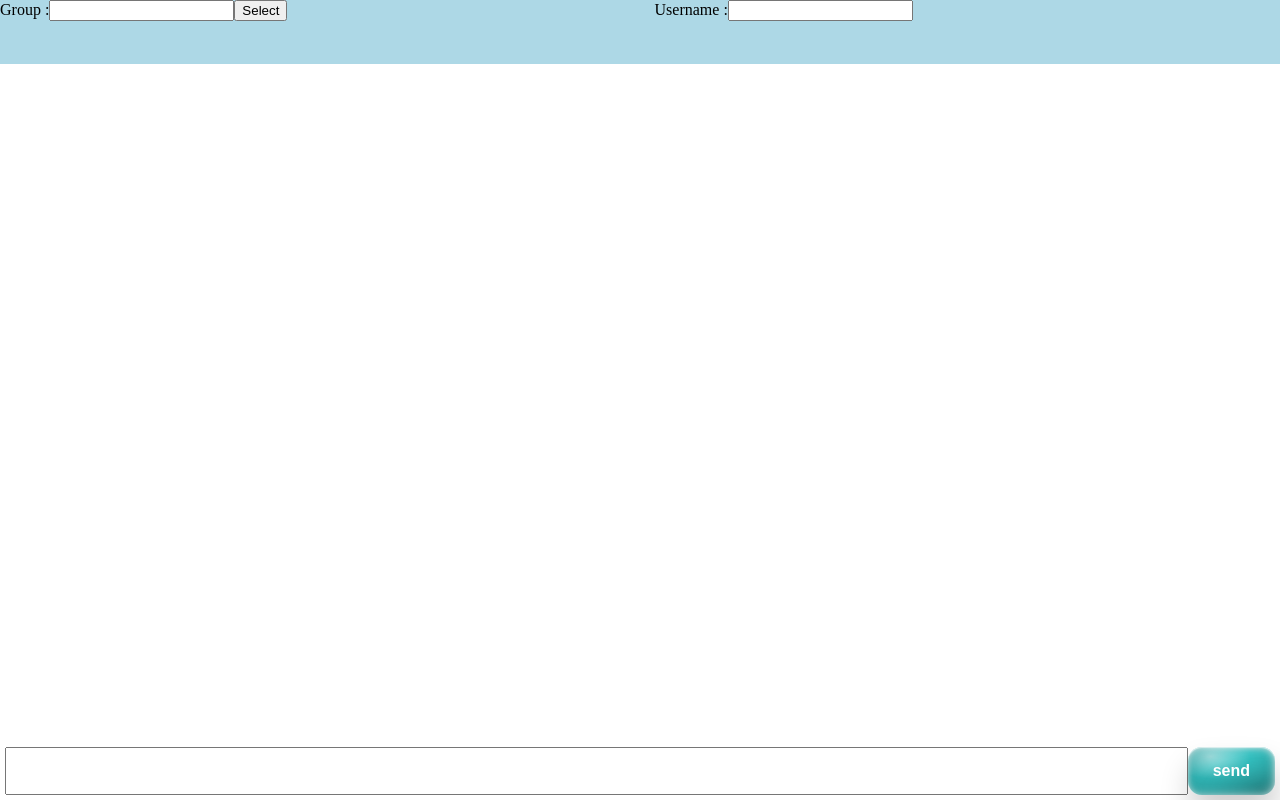
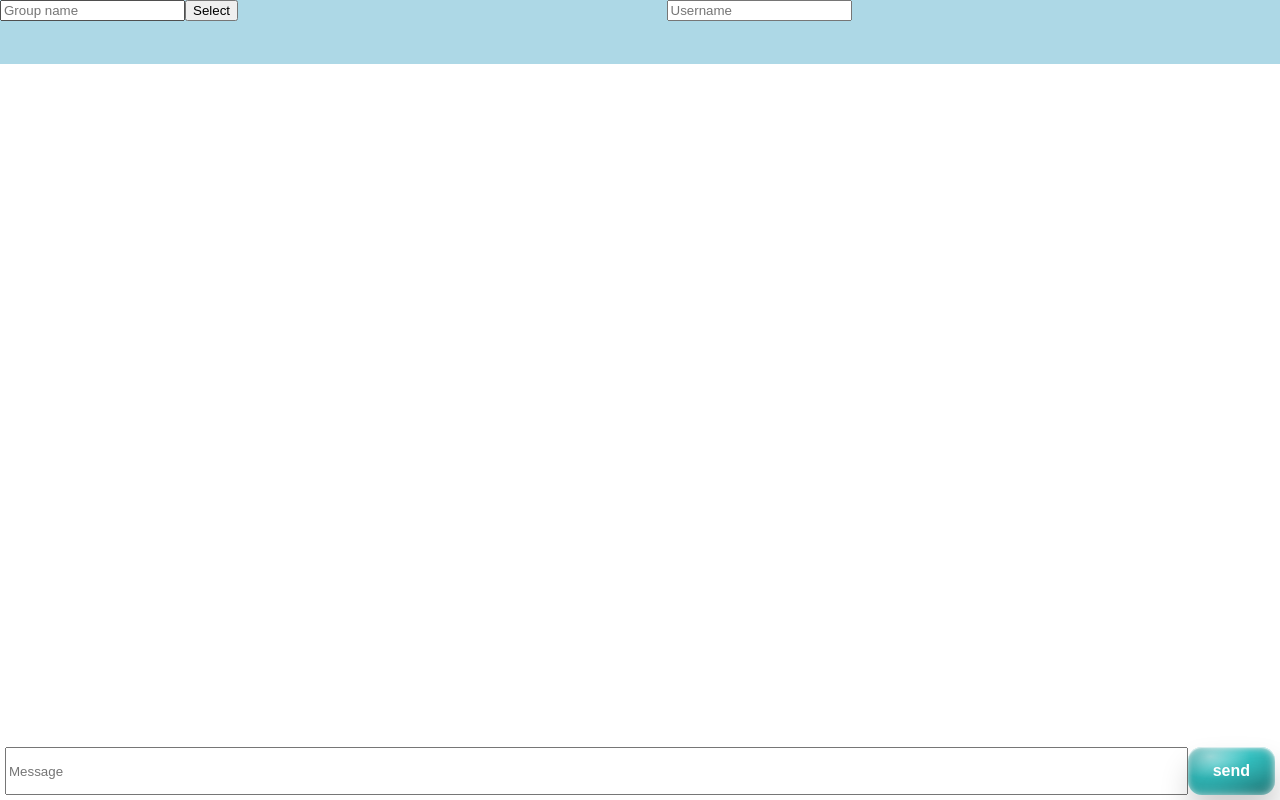
Before and after one commit to ReetuInkila/ViestitApp, a React (Create React App) app in the folder frontend/: page / in a window 1280 px wide. Built offline with nearby package versions, Linux system fonts and the light colour scheme.

Commit message:
placeholders to text fields

```diff
--- a/frontend/src/Groups.jsx
+++ b/frontend/src/Groups.jsx
@@ -33,14 +33,12 @@ const Groups = ({ setSelectedGroup }) => {
 
     return (
         <div className="selectGroup">
-            <label>Group :
-                <input
-                    id="group"
-                    value={groupName}
-                    onChange={(e) => setGroupName(e.target.value)}
-                />
-            </label>
-
+            <input
+                id="group"
+                value={groupName}
+                placeholder="Group name"
+                onChange={(e) => setGroupName(e.target.value)}
+            />
             <button onClick={handleGroup}>Select</button>
         </div>
     );
--- a/frontend/src/Message.jsx
+++ b/frontend/src/Message.jsx
@@ -7,6 +7,7 @@ const Message = ({message, setMessage, sendMessage}) => {
             <input
                 id="usr"
                 value={message}
+                placeholder="Message"
                 onChange={(e) => setMessage(e.target.value)}
             />
             <button onClick={sendMessage}>send</button>
--- a/frontend/src/User.jsx
+++ b/frontend/src/User.jsx
@@ -4,13 +4,12 @@ const User = ({userName, handleNameChange}) => {
 
     return (
         <div className="user">
-            <label>Username :
-                <input
-                    id="usr"
-                    value={userName}
-                    onChange={handleNameChange}
-                />
-            </label>
+            <input
+                id="usr"
+                placeholder="Username"
+                value={userName}
+                onChange={handleNameChange}
+            />
         </div>
     )
 }
```
